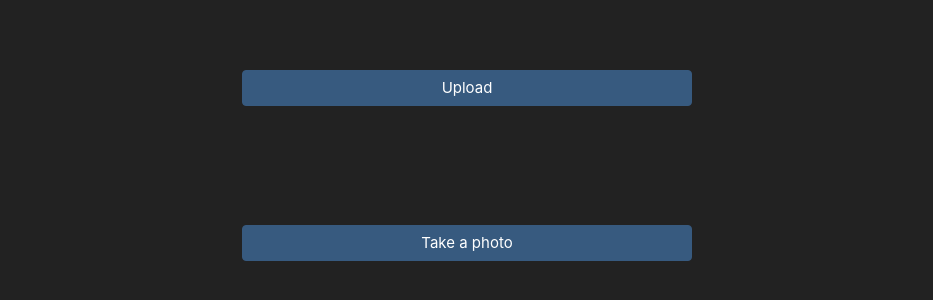
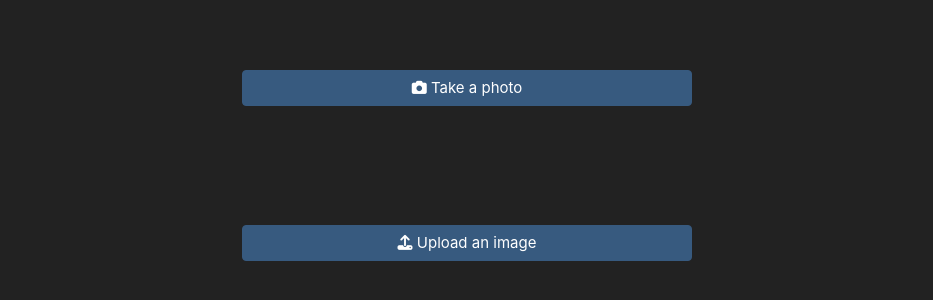
Before and after one commit to wkud/food-composition-ocr, a React (Create React App) app in the folder client/react_app/: page / in a window 1280 px wide. Shown: the part 300-600 px from the top of the page, without its empty margins (173-1106 px from the left). Built offline with nearby package versions, Linux system fonts and the light colour scheme.

Commit message:
Add font awasome icons

```diff
--- a/client/react_app/public/index.html
+++ b/client/react_app/public/index.html
@@ -3,6 +3,7 @@
   <head>
     <meta charset="utf-8" />
     <link rel="icon" href="%PUBLIC_URL%/favicon.ico" />
+    <script src="https://kit.fontawesome.com/0bf08fb121.js" crossorigin="anonymous"></script>
     <meta name="viewport" content="width=device-width, initial-scale=1" />
     <meta name="theme-color" content="#000000" />
     <meta
--- a/client/react_app/src/App.tsx
+++ b/client/react_app/src/App.tsx
@@ -1,6 +1,6 @@
 import Decription from './components/Decription';
+import CameraButton from './components/CameraButton';
 import UploadButton from './components/UploadButton';
-import CameraButton from './components/CameraButton';
 import './styles.css';
 
 function App() {
@@ -11,8 +11,8 @@
           <h3>Product Composition Recognizer</h3>
           <Decription className='lead description-size' />
         </div>
+        <CameraButton />
         <UploadButton />
-        <CameraButton />
         <div />
       </div>
     </div>
--- a/client/react_app/src/components/CameraButton.tsx
+++ b/client/react_app/src/components/CameraButton.tsx
@@ -8,7 +8,7 @@
 
   return (
     <Button variant='primary' className='button-size' onClick={onClick}>
-      Take a photo
+      <i className='fas fa-camera' /> Take a photo
     </Button>
   );
 };
--- a/client/react_app/src/components/UploadButton.tsx
+++ b/client/react_app/src/components/UploadButton.tsx
@@ -8,7 +8,7 @@
 
   return (
     <Button variant='primary' className='button-size' onClick={onClick}>
-      Upload
+      <i className='fas fa-upload' /> Upload an image
     </Button>
   );
 };
```
